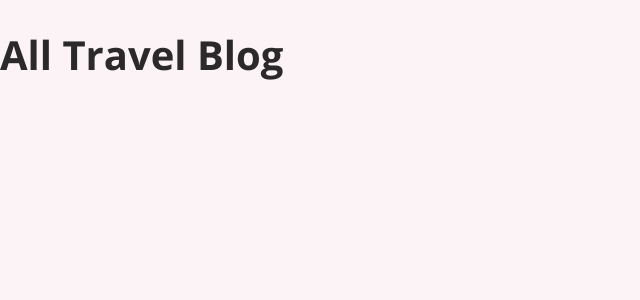
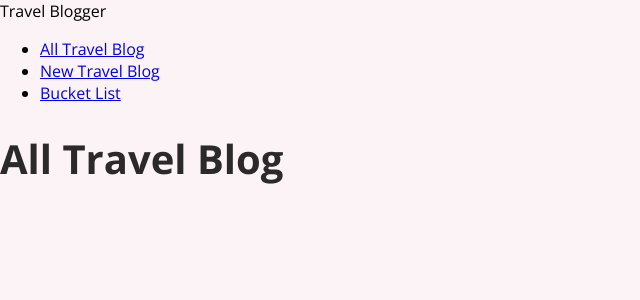
Before and after one commit to M4rt4M/MD-Bootcamp-2021, a React (Create React App) app in the folder session-12/react-demo/travel-blogger/: page / in a window 1280 px wide. Shown: the top 300 px of the page, without its empty margins (0-640 px from the left). Built offline with nearby package versions, Linux system fonts and the light colour scheme.

Commit message:
added navigation

```diff
--- a/session-12/react-demo/travel-blogger/src/App.js
+++ b/session-12/react-demo/travel-blogger/src/App.js
@@ -4,10 +4,12 @@ import { Route, Switch } from 'react-router-dom';
 import AllTravelBlog from './pages/AllTravelBlog';
 import NewTravelBlog from './pages/NewTravelBlog';
 import BucketList from './pages/BucketList';
+import MainNavigation from './components/layout/MainNavigation';
 
 function App() {
   return (
     <div>
+      <MainNavigation />
       <Switch>
       <Route path='/' exact>
         <AllTravelBlog />
--- /dev/null
+++ b/session-12/react-demo/travel-blogger/src/components/layout/MainNavigation.js
@@ -0,0 +1,19 @@
+import { Link } from 'react-router-dom';
+
+const MainNavigation = () => {
+    return (
+        <header>
+            <div>Travel Blogger</div>
+            <nav>
+                <ul>
+                    <li><Link to='/'>All Travel Blog</Link></li>
+                    <li><Link to='/new-travel-blog'>New Travel Blog</Link></li>
+                    <li><Link to='/bucket-list'>Bucket List</Link></li>
+                </ul>
+            </nav>
+
+        </header>
+    )
+}
+
+export default MainNavigation;
```
Also changed, not shown: session-12/react-demo/travel-blogger/src/components/layout/MainNavigation.module.css (added).
